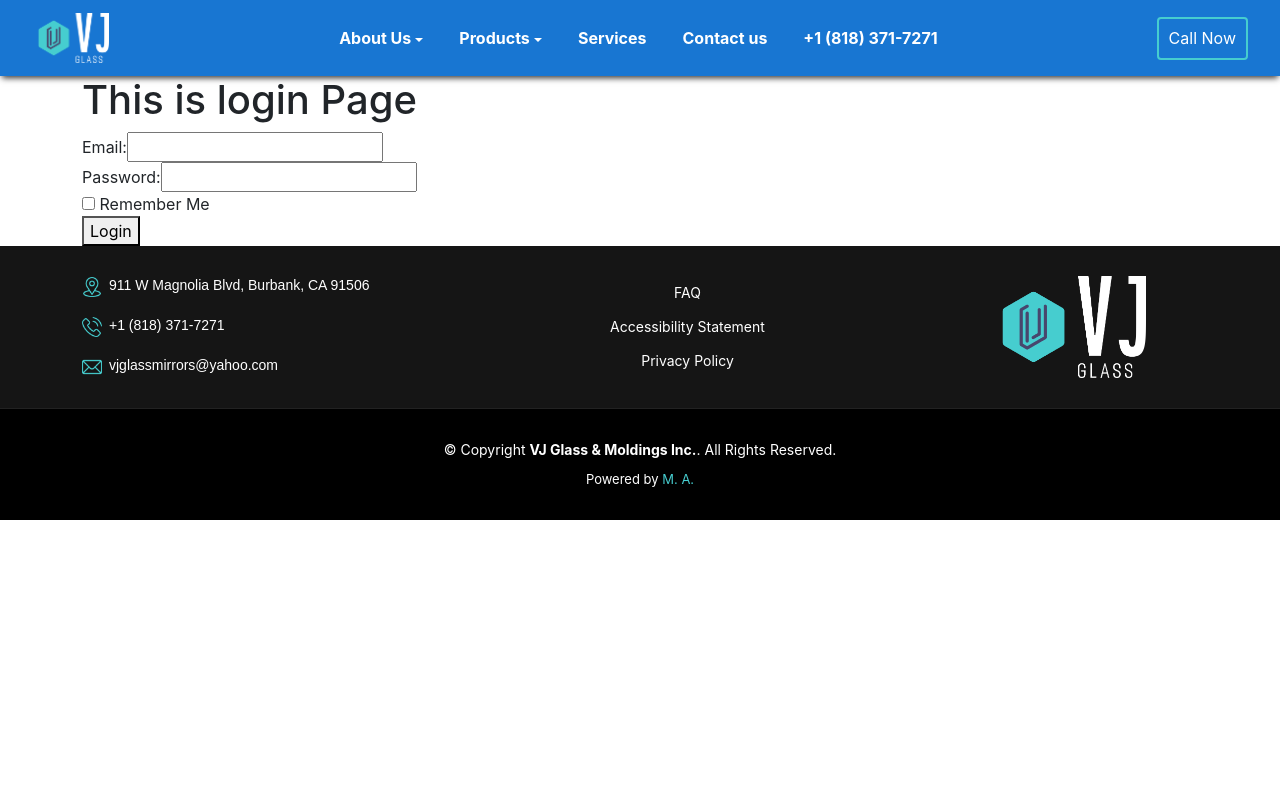
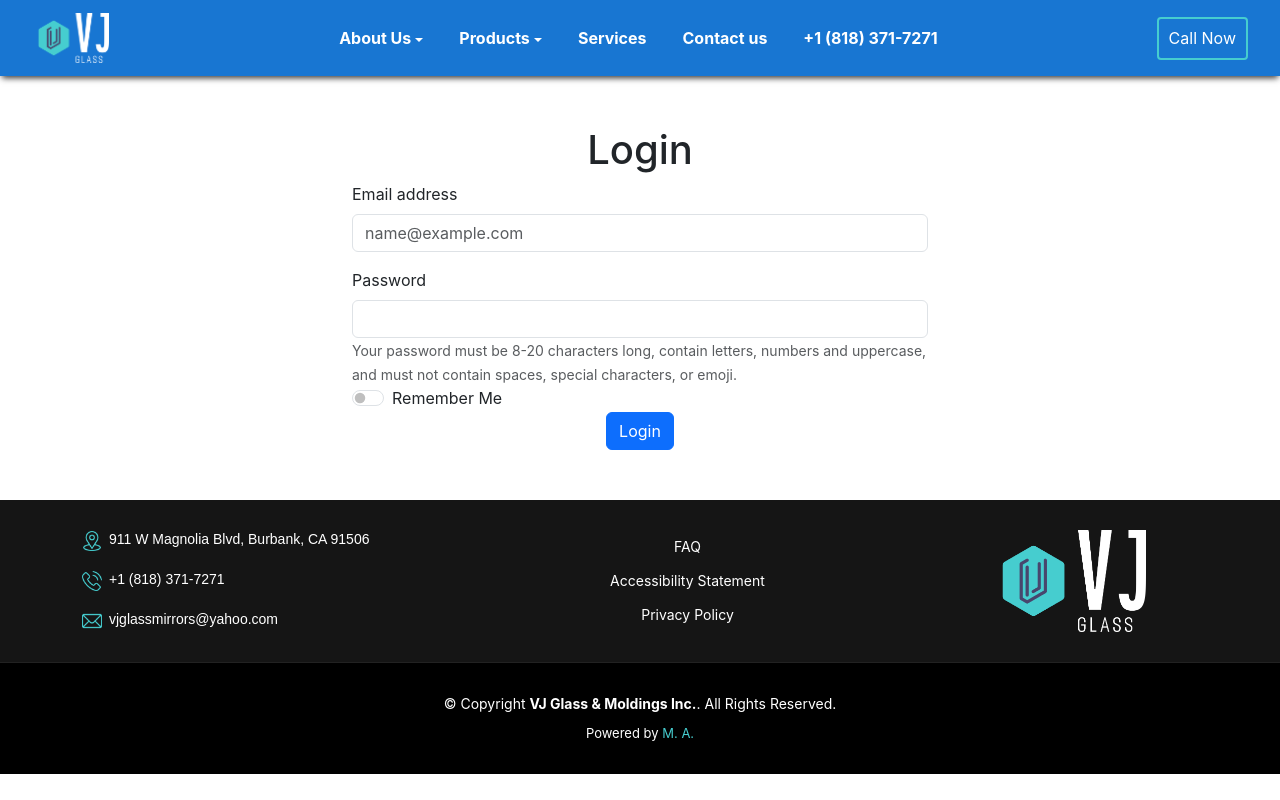
Before and after one commit to mkrtum66/vj, a React (Create React App) app: page /login in a window 1280 px wide. Built offline with nearby package versions, Linux system fonts and the light colour scheme.

Commit message:
finish auth

```diff
--- a/src/pages/adminPage/adminPage.jsx
+++ b/src/pages/adminPage/adminPage.jsx
@@ -1,12 +1,26 @@
 import React from 'react';
 import './adminPage.scss';
 import { Container } from 'react-bootstrap';
+import { useDispatch } from 'react-redux';
+import { logout } from '../../redux/actions/authAction';
+import { useNavigate } from 'react-router-dom';
+import Button from 'react-bootstrap/Button';
 
 const AdminPage = () => {
+  const dispatch = useDispatch();
+  const navigate = useNavigate();
+
+  const handleLogout = () => {
+    dispatch(logout(navigate));
+    localStorage.removeItem('email');
+    localStorage.removeItem('isLoggedIn');
+  };
+
   return (
     <div>
       <Container>
         <h1>Hello From Admin!</h1>
+        <Button onClick={handleLogout}>Logout</Button>
       </Container>
     </div>
   );
--- a/src/pages/loginPage/loginPage.jsx
+++ b/src/pages/loginPage/loginPage.jsx
@@ -1,4 +1,5 @@
 import React, { useState } from 'react';
+import Form from 'react-bootstrap/Form';
 import './loginPage.scss';
 
 import { useDispatch, useSelector } from 'react-redux';
@@ -7,17 +8,26 @@ import { login } from '../../redux/actions/authAction';
 import { useAuthCheck } from '../../utils/hook/useAuthCheck';
 
 import { Container } from 'react-bootstrap';
+import Loader from '../../components/loader';
+import Button from 'react-bootstrap/Button';
 
 const LoginPage = () => {
   const [email, setEmail] = useState('');
   const [password, setPassword] = useState('');
   const [rememberMe, setRememberMe] = useState(false); // Added state for "Remember Me"
+  const [validated, setValidated] = useState(false);
   const dispatch = useDispatch();
   const navigate = useNavigate();
 
   const { loading, error } = useSelector(state => state.auth);
 
   const handleSubmit = e => {
+    const form = e.currentTarget;
+    if (form.checkValidity() === false) {
+      e.preventDefault();
+      e.stopPropagation();
+    }
+    setValidated(true);
     e.preventDefault();
     dispatch(login(email, password, rememberMe, navigate)); // Pass rememberMe to the login action
   };
@@ -30,25 +40,58 @@ const LoginPage = () => {
   useAuthCheck('/admin');
 
   return (
-    <div>
+    <div className="loginPage page-wrapper">
       <Container>
-        <h1>This is login Page</h1>
-        <form onSubmit={handleSubmit}>
+        <h1 className="text-center">Login</h1>
+        <Form noValidate validated={validated} onSubmit={handleSubmit}>
           <div>
-            <label>Email:</label>
-            <input type="text" value={email} onChange={e => setEmail(e.target.value)} />
+            <Form.Group className="mb-3" controlId="exampleForm.ControlInput1">
+              <Form.Label>Email address</Form.Label>
+              <Form.Control
+                type="email"
+                required
+                placeholder="name@example.com"
+                value={email}
+                onChange={e => setEmail(e.target.value)}
+              />
+              <Form.Control.Feedback type="invalid">
+                Please provide a valid Email.
+              </Form.Control.Feedback>
+            </Form.Group>
           </div>
           <div>
-            <label>Password:</label>
-            <input type="password" value={password} onChange={e => setPassword(e.target.value)} />
+            <Form.Label htmlFor="inputPassword5">Password</Form.Label>
+            <Form.Control
+              type="password"
+              id="inputPassword5"
+              required
+              aria-describedby="passwordHelpBlock"
+              value={password}
+              onChange={e => setPassword(e.target.value)}
+            />
+            <Form.Control.Feedback type="invalid">
+              Please provide a valid Password.
+            </Form.Control.Feedback>
+            <Form.Text id="passwordHelpBlock" muted>
+              Your password must be 8-20 characters long, contain letters, numbers and uppercase,
+              and must not contain spaces, special characters, or emoji.
+            </Form.Text>
           </div>
           <div>
-            <input type="checkbox" checked={rememberMe} onChange={handleRememberMe} /> Remember Me
+            <Form.Check
+              type="switch"
+              id="custom-switch"
+              label="Remember Me"
+              hecked={rememberMe.toString()}
+              onChange={handleRememberMe}
+            />
           </div>
-          {loading && <p>Loading...</p>}
+          {loading && <Loader />}
           {error && <p style={{ color: 'red' }}>{error}</p>}
-          <button type="submit">Login</button>
-        </form>
+          <Button type="submit" className="mx-auto text-center d-flex justify-content-center">
+            Login
+          </Button>
+        </Form>
       </Container>
     </div>
   );
--- a/src/pages/loginPage/loginPage.scss
+++ b/src/pages/loginPage/loginPage.scss
@@ -0,0 +1,5 @@
+.loginPage{
+  max-width: 600px;
+  width: 100%;
+  margin: 0 auto;
+}
--- a/src/redux/actions/authAction.js
+++ b/src/redux/actions/authAction.js
@@ -1,4 +1,4 @@
-import { LOGIN_ERROR, LOGIN_START, LOGIN_SUCCESS } from '../reducers/authReducer';
+import { LOGIN_ERROR, LOGIN_START, LOGIN_SUCCESS, LOGOUT } from '../reducers/authReducer';
 import { auth } from '../../firebase/config';
 import { signInWithEmailAndPassword, signOut } from 'firebase/auth';
 
@@ -18,3 +18,14 @@ export const login = (email, password, rememberMe, navigate) => async dispatch =
     dispatch({ type: LOGIN_ERROR, payload: error.message });
   }
 };
+
+export const logout = navigate => async dispatch => {
+  try {
+    await signOut(auth);
+    dispatch({ type: LOGOUT });
+    navigate('/login');
+  } catch (error) {
+    console.error('Logout error', error);
+    // Optionally, handle logout error by dispatching another action
+  }
+};
--- a/src/redux/reducers/authReducer.js
+++ b/src/redux/reducers/authReducer.js
@@ -1,6 +1,7 @@
 export const LOGIN_START = 'LOGIN_START';
 export const LOGIN_SUCCESS = 'LOGIN_SUCCESS';
 export const LOGIN_ERROR = 'LOGIN_ERROR';
+export const LOGOUT = 'LOGOUT';
 
 const initialState = {
   loading: false,
@@ -16,6 +17,8 @@ function authReducer(state = initialState, action) {
       return { ...state, loading: false };
     case LOGIN_ERROR:
       return { ...state, loading: false, error: action.payload };
+    case LOGOUT:
+      return { ...initialState };
     default:
       return state;
   }
```
